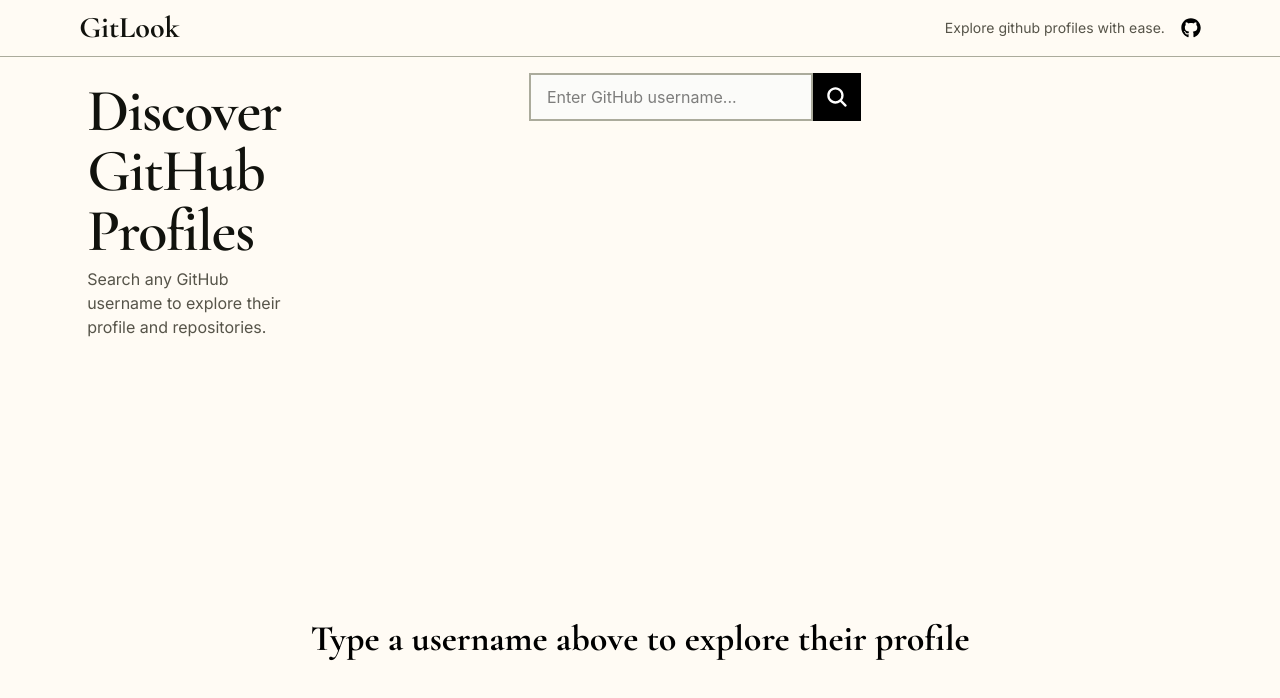
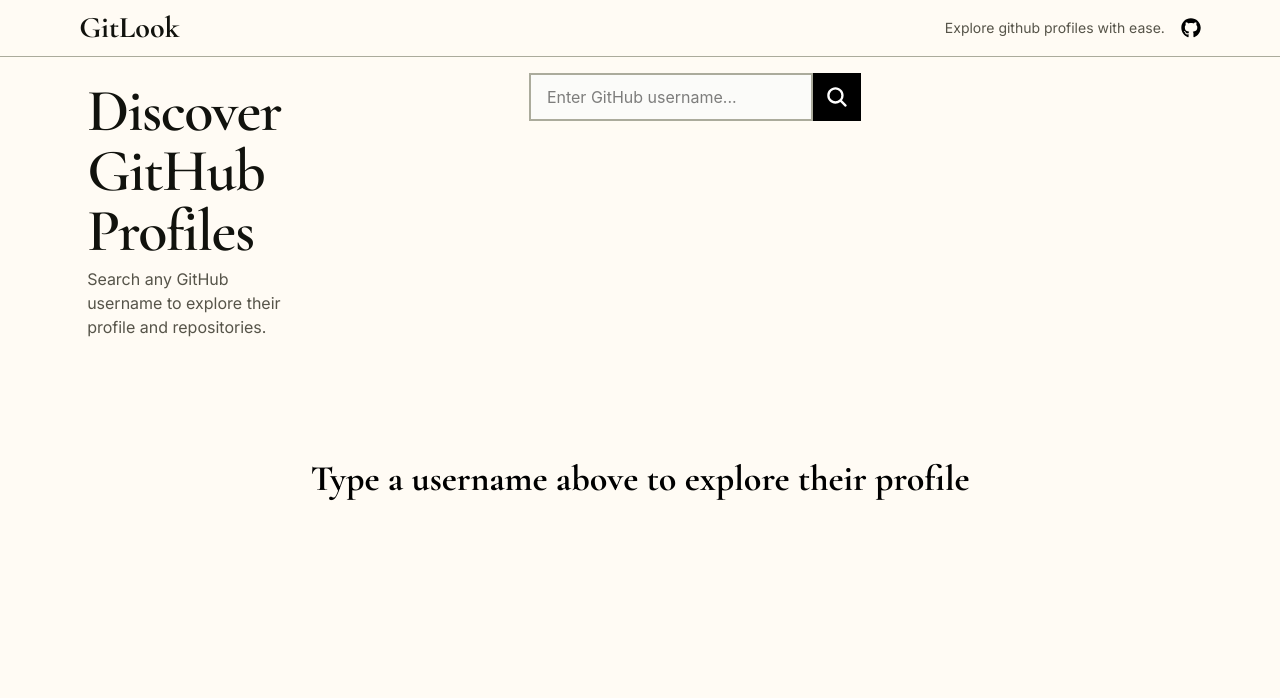
Before and after one commit to simranbali-ace04/GitLook, a React (Vite) app: page / in a window 1280 px wide. Shown: the top 698 px of the page. Built offline with nearby package versions, Linux system fonts and the light colour scheme; a web font is replaced by a local one.

Commit message:
UI UX bugs

```diff
--- a/src/App.jsx
+++ b/src/App.jsx
@@ -62,7 +62,7 @@
             <Repos repoData={repoData} userData={userData} />
           </>
         ) : (
-          <div className="mt-60 font-bold font-heading text-4xl p-4">
+          <div className="mt-20 font-bold font-heading text-4xl p-4">
             <h1>Type a username above to explore their profile</h1>
           </div>
         )}
```
